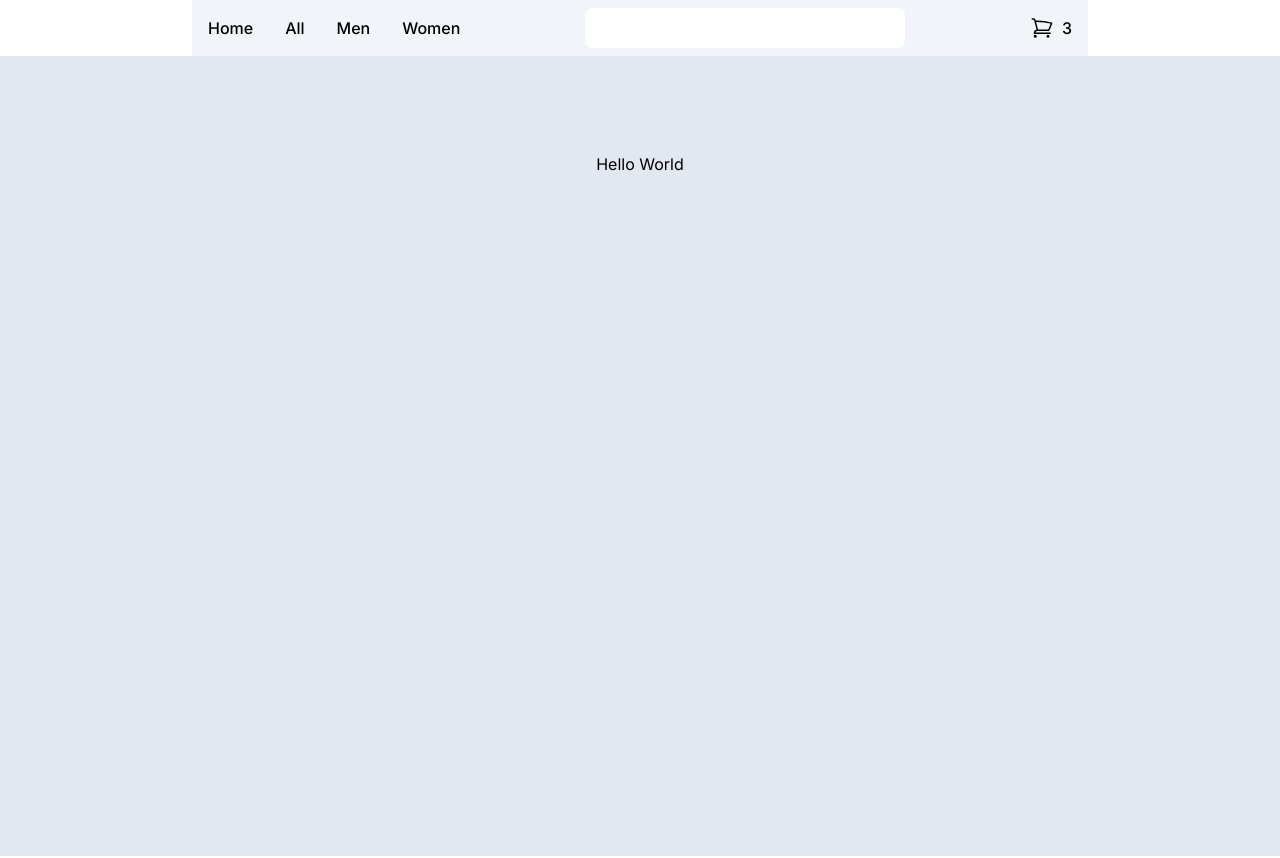
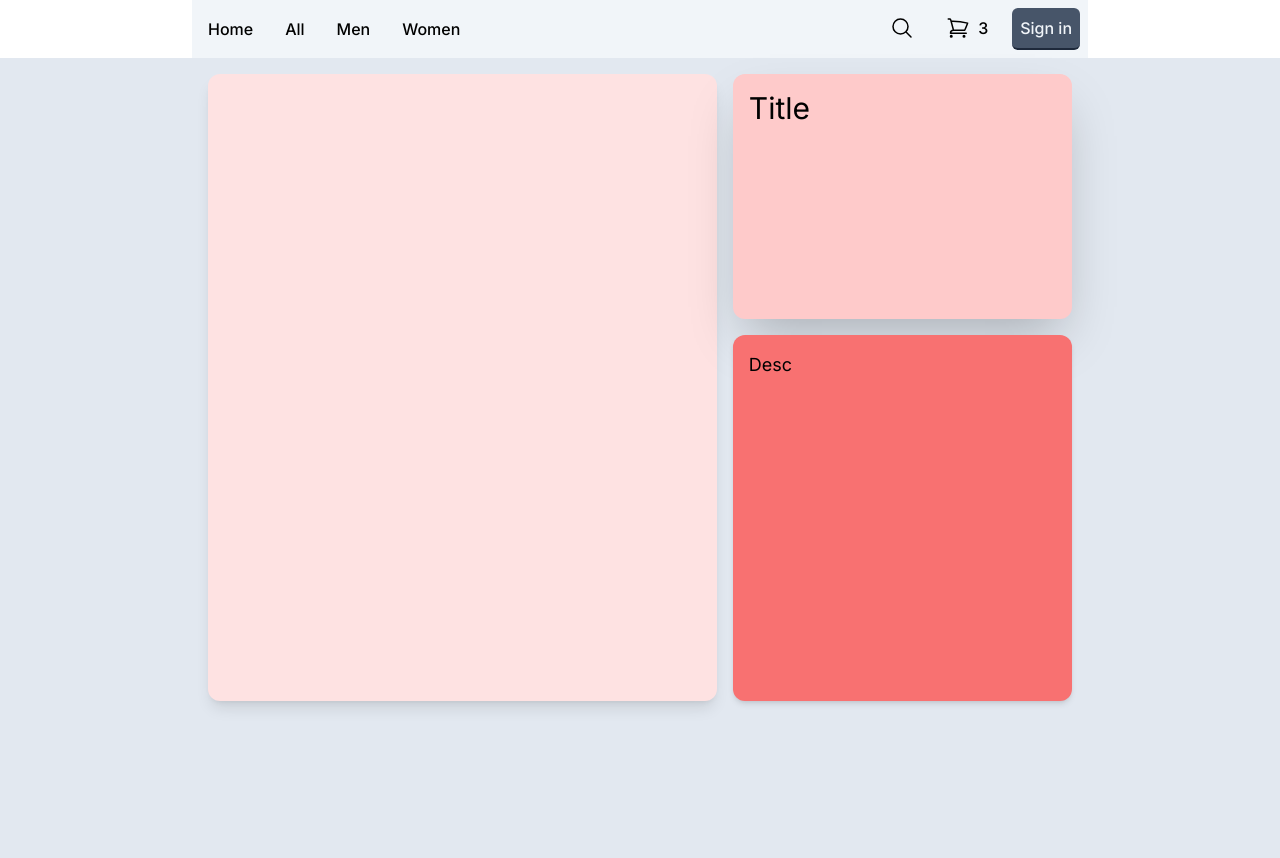
Before and after one commit to parmeyjohn/jeanie, a Next.js app: page / in a window 1280 px wide. Built offline with nearby package versions, Linux system fonts and the light colour scheme.

Commit message:
added basic landing layout and tweaked navbar

```diff
--- a/src/app/layout.tsx
+++ b/src/app/layout.tsx
@@ -1,43 +1,131 @@
-import './globals.css'
-import { Inter } from 'next/font/google'
+"use client"
+import Link from "next/link";
+import "./globals.css";
+import { Inter } from "next/font/google";
+import { useState } from "react";
 
-const inter = Inter({ subsets: ['latin'] })
+const inter = Inter({ subsets: ["latin"] });
 
 export const metadata = {
-  title: 'Create Next App',
-  description: 'Generated by create next app',
-}
+  title: "Create Next App",
+  description: "Generated by create next app",
+};
 
 export default function RootLayout({
   children,
 }: {
-  children: React.ReactNode
+  children: React.ReactNode;
 }) {
+  const [showSearch, setShowSearch] = useState(false);
+  const [loggedIn, setLoggedIn] = useState(false);
+
   return (
     <html lang="en">
       <body className={inter.className}>
-        <nav className='flex justify-between items-center mx-auto text-black bg-slate-100 max-w-4xl'>
-          <div className='flex justify-start'>
-            <a className='font-medium p-2 m-2  text-md cursor-pointer hover:bg-slate-300 hover:rounded-md hover:font-semibold'>Home</a>
-            <a className='font-medium p-2 m-2 transition-all  ease-in-out duration-100 text-md cursor-pointer hover:bg-slate-300 hover:rounded-md hover:font-semibold'>All</a>
-            <a className='font-medium p-2 m-2 transition-all  ease-in-out duration-100 text-md cursor-pointer hover:bg-slate-300 hover:rounded-md hover:font-semibold'>Men</a>
-            <a className='font-medium p-2 m-2 transition-all  ease-in-out duration-100 text-md cursor-pointer hover:bg-slate-300 hover:rounded-md hover:font-semibold'>Women</a>
+        {showSearch &&
+          <div className=" bg-slate-600 mx-auto absolute z-10 w-full flex justify-center items-center">
+            <div className="p-2 m-2 max-w-4xl w-screen flex items-center relative">
+              <input className="w-3xl p-2 w-[80%] rounded-lg"
+              placeholder="Search our products">
+              </input>
+              <svg
+                  xmlns="http://www.w3.org/2000/svg"
+                  fill="none"
+                  viewBox="0 0 24 24"
+                  strokeWidth={1.5}
+                  stroke="currentColor"
+                  className="w-6 h-6 absolute right-52"
+                >
+                  <path
+                    strokeLinecap="round"
+                    strokeLinejoin="round"
+                    d="M21 21l-5.197-5.197m0 0A7.5 7.5 0 105.196 5.196a7.5 7.5 0 0010.607 10.607z"
+                  />
+              </svg>
+            </div>
+            <button className="font-medium p-2 m-2 text-md transition-all  ease-in-out duration-100 cursor-pointer hover:bg-slate-300 hover:rounded-md hover:font-semibold"
+              onClick={() => setShowSearch(false)}>
+              <svg xmlns="http://www.w3.org/2000/svg" fill="none" viewBox="0 0 24 24" strokeWidth={1.5} stroke="currentColor" className="w-6 h-6">
+                <path strokeLinecap="round" strokeLinejoin="round" d="M6 18L18 6M6 6l12 12" />
+              </svg>
+            </button>
           </div>
-          <div className='p-2'>
-            <input className='p-2 w-80 rounded-lg transition-all  ease-in-out duration-100'>
-            </input>
+        }
+
+        <nav className="flex justify-between items-center mx-auto text-black bg-slate-100 max-w-4xl">
+          <div className="flex justify-start">
+            <Link
+              href=""
+              className="font-medium p-2 m-2 transition-all  ease-in-out duration-100  text-md cursor-pointer hover:bg-slate-300 hover:rounded-md hover:font-semibold"
+            >
+              Home
+            </Link>
+            <Link
+              href=""
+              className="font-medium p-2 m-2 transition-all  ease-in-out duration-100 text-md cursor-pointer hover:bg-slate-300 hover:rounded-md hover:font-semibold"
+            >
+              All
+            </Link>
+            <Link
+              href=""
+              className="font-medium p-2 m-2 transition-all  ease-in-out duration-100 text-md cursor-pointer hover:bg-slate-300 hover:rounded-md hover:font-semibold"
+            >
+              Men
+            </Link>
+            <Link
+              href=""
+              className="font-medium p-2 m-2 transition-all  ease-in-out duration-100 text-md cursor-pointer hover:bg-slate-300 hover:rounded-md hover:font-semibold"
+            >
+              Women
+            </Link>
           </div>
-          <div className='flex justify-end'>
-            <a className='font-medium p-2 m-2 transition-all  ease-in-out duration-100 text-md cursor-pointer hover:bg-slate-300 hover:rounded-md hover:font-semibold flex'>
-              <svg xmlns="http://www.w3.org/2000/svg" fill="none" viewBox="0 0 24 24" strokeWidth={1.5} stroke="currentColor" className="w-6 h-6 mr-2">
-                <path strokeLinecap="round" strokeLinejoin="round" d="M2.25 3h1.386c.51 0 .955.343 1.087.835l.383 1.437M7.5 14.25a3 3 0 00-3 3h15.75m-12.75-3h11.218c1.121-2.3 2.1-4.684 2.924-7.138a60.114 60.114 0 00-16.536-1.84M7.5 14.25L5.106 5.272M6 20.25a.75.75 0 11-1.5 0 .75.75 0 011.5 0zm12.75 0a.75.75 0 11-1.5 0 .75.75 0 011.5 0z" />
+
+          <div className="flex justify-end">
+            <button className="font-medium p-2 m-2 transition-all  ease-in-out duration-100 text-md cursor-pointer hover:bg-slate-300 hover:rounded-md hover:font-semibold flex"
+            onClick={() => setShowSearch(true)}>
+              <svg
+                xmlns="http://www.w3.org/2000/svg"
+                fill="none"
+                viewBox="0 0 24 24"
+                strokeWidth={1.5}
+                stroke="currentColor"
+                className="w-6 h-6"
+              >
+                <path
+                  strokeLinecap="round"
+                  strokeLinejoin="round"
+                  d="M21 21l-5.197-5.197m0 0A7.5 7.5 0 105.196 5.196a7.5 7.5 0 0010.607 10.607z"
+                />
+              </svg>
+            </button>
+
+            <Link
+              href=""
+              className="font-medium p-2 m-2 transition-all  ease-in-out duration-100 text-md cursor-pointer hover:bg-slate-300 hover:rounded-md hover:font-semibold flex"
+            >
+              <svg
+                xmlns="http://www.w3.org/2000/svg"
+                fill="none"
+                viewBox="0 0 24 24"
+                strokeWidth={1.5}
+                stroke="currentColor"
+                className="w-6 h-6 mr-2"
+              >
+                <path
+                  strokeLinecap="round"
+                  strokeLinejoin="round"
+                  d="M2.25 3h1.386c.51 0 .955.343 1.087.835l.383 1.437M7.5 14.25a3 3 0 00-3 3h15.75m-12.75-3h11.218c1.121-2.3 2.1-4.684 2.924-7.138a60.114 60.114 0 00-16.536-1.84M7.5 14.25L5.106 5.272M6 20.25a.75.75 0 11-1.5 0 .75.75 0 011.5 0zm12.75 0a.75.75 0 11-1.5 0 .75.75 0 011.5 0z"
+                />
               </svg>
               3
-            </a>
+            </Link>
+            <button className="font-medium p-2 m-2 transition-all  ease-in-out duration-100 text-md rounded-md cursor-pointer border-b-2 border-slate-800 text-slate-100 bg-slate-600 hover:bg-slate-700 hover:text-slate-50 flex">
+              Sign in
+            </button>
           </div>
-
         </nav>
-        {children}</body>
+        {children}
+      </body>
     </html>
-  )
+  );
 }
--- a/src/app/page.tsx
+++ b/src/app/page.tsx
@@ -2,8 +2,20 @@ import Image from 'next/image'
 
 export default function Home() {
   return (
-    <main className="flex min-h-screen flex-col items-center justify-between p-24 bg-slate-200">
-      <div>Hello World</div>
+    <main className="flex min-h-screen flex-col items-center justify-between px-24 bg-slate-200">
+      <div className='w-screen h-screen max-w-4xl text-3xl flex justify-center p-2'>
+          <div className='bg-red-100  rounded-xl w-[60%] h-[80%] m-2 shadow-lg'>
+
+          </div>
+          <div className='flex flex-col justify-between h-[80%] w-[40%] m-2'>
+            <div className='bg-red-200 rounded-xl h-[40%] p-4 shadow-2xl mb-4'>
+              <h1>Title</h1>
+            </div>
+            <div className='bg-red-400 text-lg rounded-xl h-[60%] p-4 shadow-md'>
+              <h2>Desc</h2>
+            </div>
+          </div>
+      </div>
     </main>
   )
 }
```
